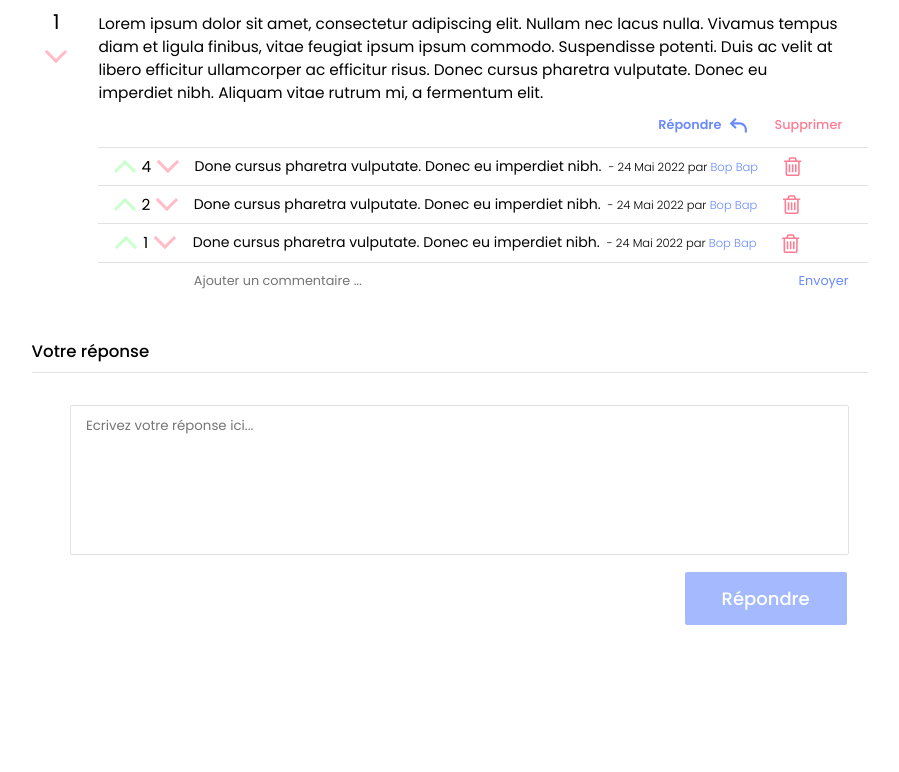
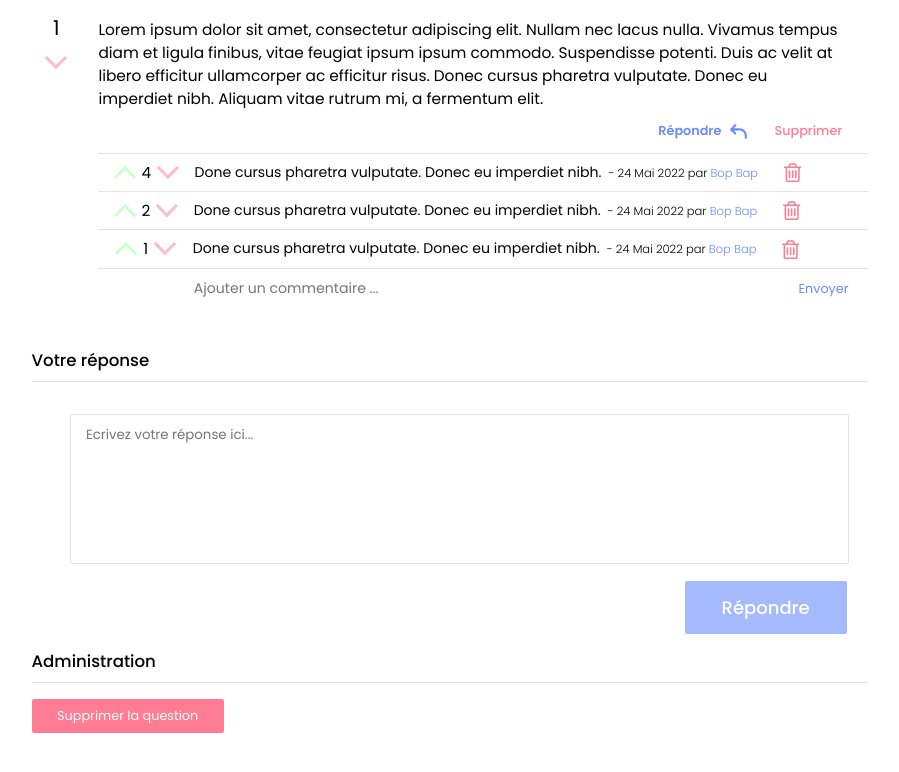
Before and after one commit to BrunoPre/fil-a1-forums-etudiant-front, a Vue app: page /question in a window 1280 px wide. Shown: the part 1290-2062 px from the top of the page, without its empty margins (297-1196 px from the left). Before the commit the page ends 1919 px from the top, so only its background shows below. Built offline with nearby package versions, Linux system fonts and the light colour scheme.

Commit message:
Delete question button

```diff
--- a/src/App.vue
+++ b/src/App.vue
@@ -92,8 +92,6 @@ body {
 
 .page-content {
   grid-area: page-content;
-  margin-left: 9vw;
-  margin-right: 9vw;
-  margin-top: 5vh;
+  margin: 5vh 9vw;
 }
 </style>
--- a/src/components/CommentToAnswerInput.vue
+++ b/src/components/CommentToAnswerInput.vue
@@ -37,7 +37,7 @@ export default {
   border: none;
   margin-top: 1vh;
   margin-bottom: 3vh;
-  font-size: 1rem;
+  font-size: 1.1rem;
   font-family: "Poppins", sans-serif;
   display: inline-block;
 }
@@ -48,7 +48,7 @@ export default {
 
 .new-comment input[type="text"]::placeholder {
   font-family: "Poppins", sans-serif;
-  font-size: 1rem;
+  font-size: 1.1rem;
 }
 
 .submit-comment {
--- a/src/components/QuestionPage.vue
+++ b/src/components/QuestionPage.vue
@@ -34,6 +34,14 @@
         </div>
         <reply-to-question-input></reply-to-question-input>
       </div>
+    </div>
+    <div class="administration">
+      <div class="answer-number">
+        <h3>Administration</h3>
+      </div>
+      <button class="delete-question" @click="deleteQuestion">
+        Supprimer la question
+      </button>
     </div>
   </div>
 </template>
@@ -107,6 +115,10 @@ export default {
       console.log(answer);
       this.answers = this.answers.filter((a) => a.id !== answer.id);
     },
+    deleteQuestion() {
+      // TODO DELETE request
+      window.alert("Question supprimée !");
+    },
   },
 };
 </script>
@@ -163,7 +175,7 @@ span {
   margin-top: 6vh;
 }
 
-.answers-container h3 {
+h3 {
   font-weight: 500;
   font-size: 1.3rem;
   margin: 0;
@@ -176,4 +188,24 @@ span {
   margin-bottom: 5vh;
   color: #4971ff;
 }
+
+.administration {
+  margin-top: 9vh;
+}
+
+.delete-question {
+  margin-top: 2vh;
+  padding: 1vh 2vw;
+  font-size: 1rem;
+  color: white;
+  background-color: #ff7c94;
+  border: none;
+  border-radius: 2px;
+  cursor: pointer;
+  transition: 0.2s;
+}
+
+.delete-question:hover {
+  background-color: #ff4869;
+}
 </style>
```
